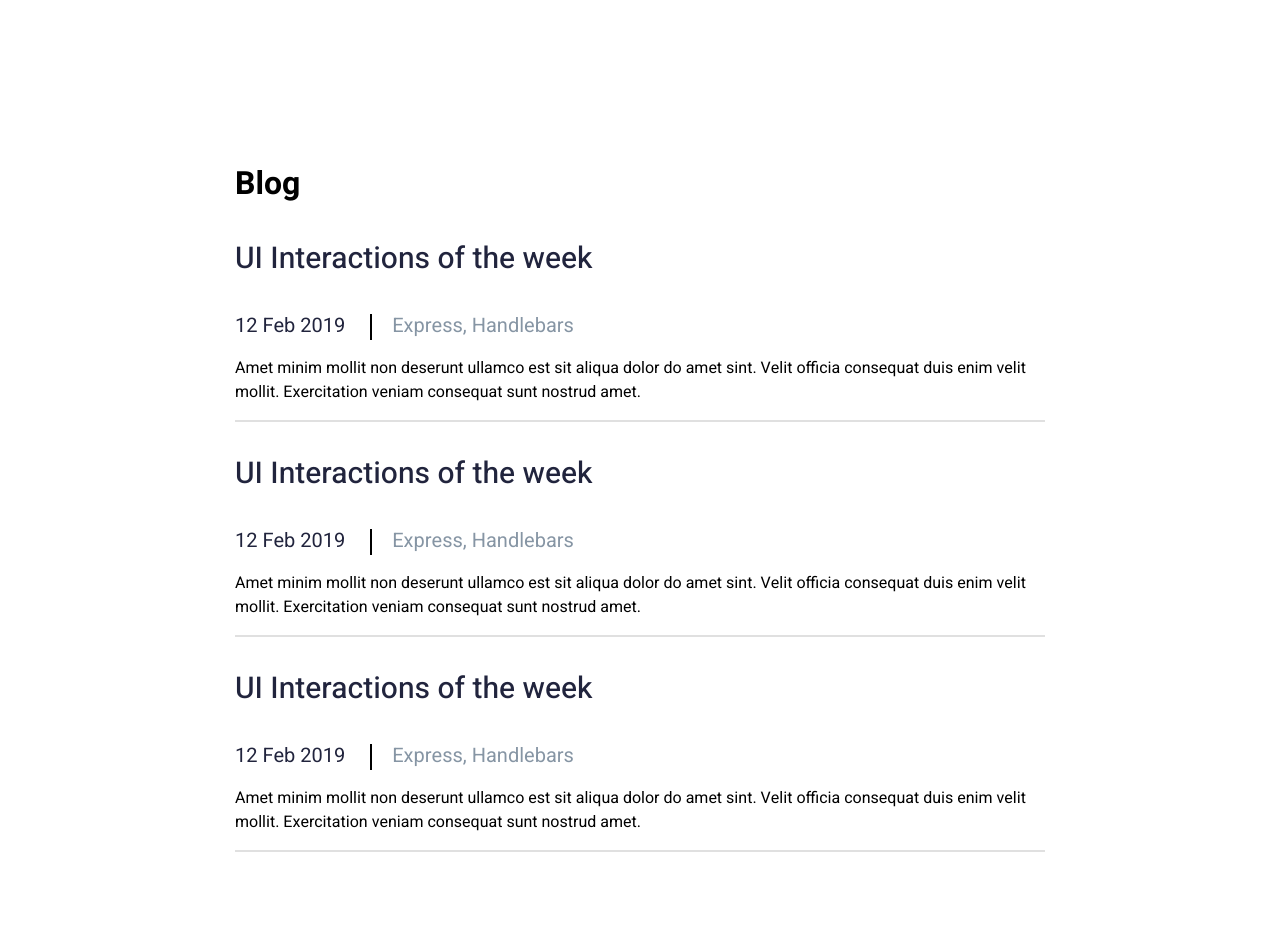
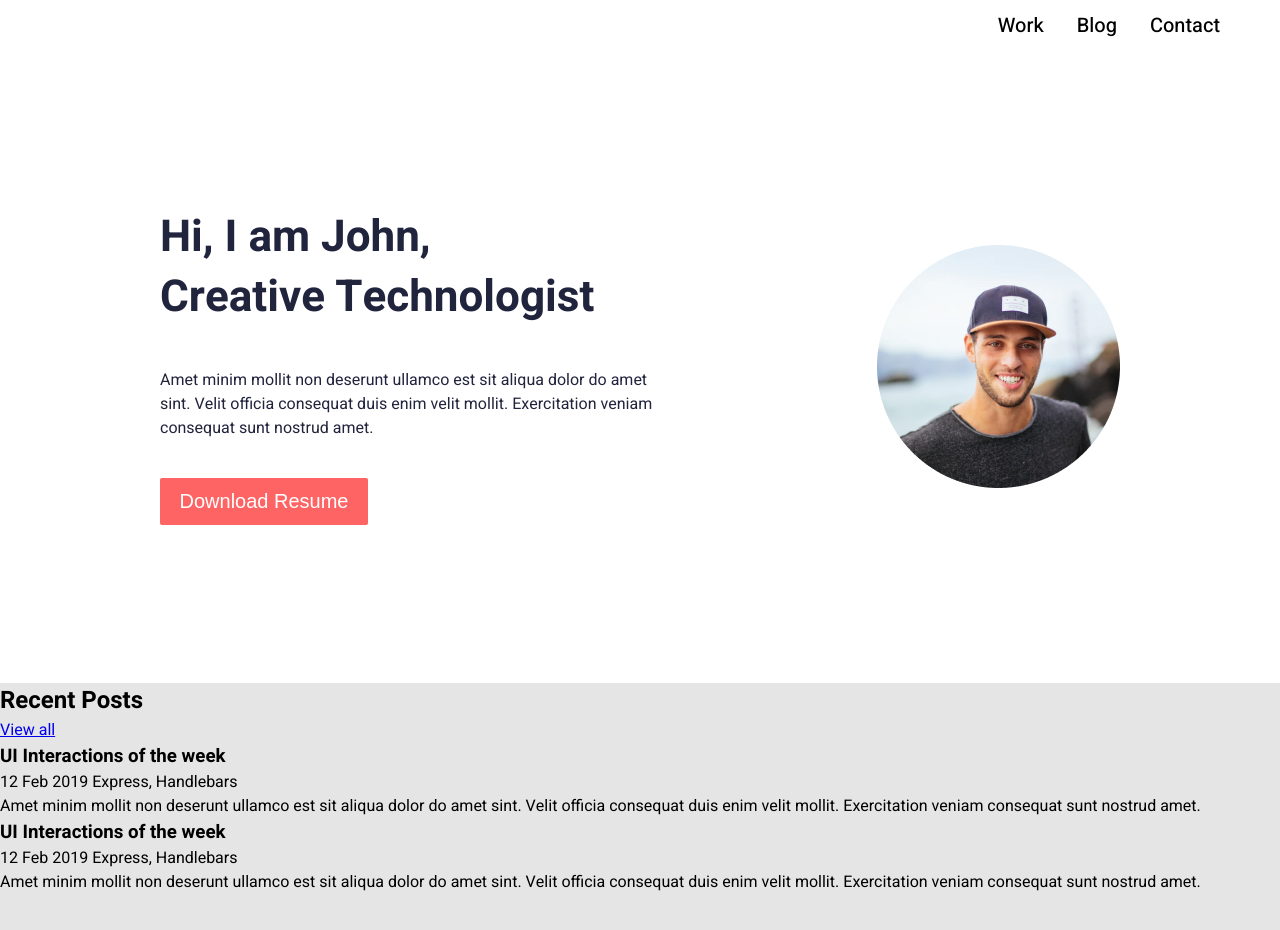
Before and after one commit to umrasghar/my-portfolio, a plain HTML site: page index.html in a window 1280 px wide. After the commit the page ends 894 px from the top, so only its background shows below. Drawn offline with Linux system fonts and the light colour scheme.

Commit message:
#JustStarted the portfolio site

```diff
--- /dev/null
+++ b/css/blogStyles.css
@@ -0,0 +1,113 @@
+html, body{
+    font-family: 'Heebo', sans-serif;
+    scroll-behavior: smooth;
+}
+
+nav ul{
+    list-style: none;
+    margin: 0;
+    padding: 20px;
+    display: flex;
+    justify-content: end;
+
+}
+
+nav ul li{
+    padding: 10px 20px;
+    font-weight: bold;
+}
+
+nav ul li a{
+    text-decoration: none;
+    color: black;
+}
+
+#blog h1{
+    font-weight: 700;
+}
+.blog-item{
+    cursor: pointer;
+}
+
+.blog-item h3{
+    font-weight: 500;
+    font-size: 30px;
+    line-height: 44px;
+    color: #21243D;
+}
+
+.blog-item .published-date{
+    font-weight: 400;
+    font-size: 20px;
+    line-height: 29px;
+    color: #21243D;
+}
+
+.blog-item .category{
+    font-weight: 400;
+    font-size: 20px;
+    line-height: 29px;
+    color: #8695A4;
+}
+
+.blog-item .pipe-line{
+    border: 1px solid #000000;
+    height: 21px;
+    width: 0;
+    margin-left: 20px;
+    margin-right: 20px;
+}
+
+hr{
+    border: 1px solid #E0E0E0;
+}
+
+#blog{
+    margin: 0px 235px 235px 235px;
+}
+
+button {
+    margin-top: 20px;
+    border: none;
+    padding: 8px 20px;
+    border-radius: 13px;
+    color: #21243D;
+    cursor: pointer;
+    box-shadow: 0 3px 6px rgba(0,0,0, 0.19), 0 3px 6px rgba(0,0,0,0.23);
+}
+
+button:hover{
+    box-shadow: none;
+    font-size: small;
+}
+
+.card{
+    margin: 30px 30%;
+    padding: 30px;
+    border-radius: 8px;
+    box-shadow: rgba(50, 50, 93, 0.25) 0px 2px 5px -1px, rgba(0, 0, 0, 0.3) 0px 1px 3px -1px;
+}
+
+.card .card-title{
+    font-weight: 500;
+    font-size: 30px;
+    line-height: 44px;
+    color: #21243D;
+    margin-bottom: 10px;
+}
+
+.card .card-body{
+    font-weight: 400;
+    font-size: 20px;
+    line-height: 29px;
+    color: #21243D;
+}
+
+.card .card-body div:nth-child(1){
+    font-weight: bold;
+}
+
+.card .card-body div:nth-child(2),
+.card .card-body div:nth-child(3){
+    color: #8695A4;
+}
--- a/css/styles.css
+++ b/css/styles.css
@@ -1,40 +1,110 @@
 html, body{
     font-family: 'Heebo', sans-serif;
+    margin: 0;
+    padding: 0;
+    background-color: #E5E5E5;
 }
 
-.blog-item h3{
+h1,h2, h3, h4, h5, h6, p{
+    margin: 0;
+}
+
+/* Nav Bar  */
+
+header nav{
+    height: 50px;
+    background-color: #fff;
+    display: flex;
+    justify-content: flex-end;
+    padding-right: 60px;
+}
+
+header nav ul{
+    margin: 0;
+    display: flex;
+    align-items: center;
+    gap: 33px;
+}
+
+header nav li{
+    list-style: none;
+
+}
+
+header nav li a{
+    text-decoration: none;
     font-weight: 500;
-    font-size: 30px;
-    line-height: 44px;
+    font-size: 20px;
+    line-height: 29px;
+    text-align: right;
+    color: #000000;
+
+}
+
+/* Hero Section  */
+
+.hero-section{
+    background-color: #fff;
+    padding: 158px 0;
+}
+
+.hero-section .hero-inner{
+    max-width: 960px;
+    margin: 0 auto;
+    display: flex;
+    align-items: center;
+}
+
+.hero-section .hero-inner .left-col{
+    max-width: 497px;
+}
+
+.hero-section .hero-inner .left-col h1{
+    font-weight: 700;
+    font-size: 44px;
+    line-height: 60px;
+    /* or 136% */
+
+
+    /* Dark Color */
+
     color: #21243D;
 }
+.hero-section .hero-inner .left-col p{
+    margin-top: 40px;
+    font-weight: 400;
+    font-size: 16px;
+    line-height: 24px;
 
-.blog-item .published-date{
-    font-weight: 400;
+    /* Dark Color */
+
+    color: #21243D;
+
+}
+.hero-section .hero-inner .left-col button{
+    margin-top: 38px;
+    width: 208px;
+    height: 47px;
+    left: 148px;
+    top: 477px;
+
+    /* Primary */
+
+    background: #FF6464;
+    border-radius: 2px;
+    font-weight: 500;
     font-size: 20px;
     line-height: 29px;
-    color: #21243D;
+
+    color: #FFFFFF;
+
+    border: none;
+
 }
+.hero-section .hero-inner .right-col{
+    flex: 1;
+    display: flex;
+    justify-content: flex-end;
+    align-items: center;
 
-.blog-item .category{
-    font-weight: 400;
-    font-size: 20px;
-    line-height: 29px;
-    color: #8695A4;
 }
-
-.blog-item .pipe-line{
-    border: 1px solid #000000;
-    height: 21px;
-    width: 0;
-    margin-left: 20px;
-    margin-right: 20px;
-}
-
-hr{
-    border: 1px solid #E0E0E0;
-}
-
-body{
-    margin: 160px 235px 235px 235px;
-}
--- a/index.html
+++ b/index.html
@@ -11,8 +11,41 @@
     <link rel="stylesheet" href="./css/styles.css">
 </head>
 <body>
-    <h1>Blog</h1>
-    <article class="blog-item">
+    <header>
+        <nav>
+            <ul>
+                <li>
+                    <a href="#">Work</a>
+                </li>
+                <li>
+                    <a href="#">Blog</a>
+                </li>
+                <li>
+                    <a href="#">Contact</a>
+                </li>
+            </ul>
+        </nav>
+    </header>
+    <section class="hero-section">
+        <div class="hero-inner">
+            <div class="left-col">
+                <h1>Hi, I am John,</h1>
+                <h1>Creative Technologist</h1>
+                <p>Amet minim mollit non deserunt ullamco est sit aliqua dolor do amet sint. Velit officia consequat duis enim velit mollit. Exercitation veniam consequat sunt nostrud amet.</p>
+                <button>Download Resume</button>
+            </div>
+            <div class="right-col">
+                <img src="./imgs/pic1.png" alt="profile picture">
+            </div>
+        </div>
+    </section>
+    <section class="post-section">
+        <div class="post-header">
+            <h2>Recent Posts</h2>
+            <a href="#">View all</a>
+        </div>
+        <div class="posts">
+            <article class="post-item">
                 <header>
                     <h3>UI Interactions of the week</h3>
                 </header>
@@ -26,9 +59,8 @@
                     </span>
                 </div>
                 <p>Amet minim mollit non deserunt ullamco est sit aliqua dolor do amet sint. Velit officia consequat duis enim velit mollit. Exercitation veniam consequat sunt nostrud amet.</p>
-        <hr>
             </article>
-    <article class="blog-item">
+            <article class="post-item">
                 <header>
                     <h3>UI Interactions of the week</h3>
                 </header>
@@ -42,23 +74,8 @@
                     </span>
                 </div>
                 <p>Amet minim mollit non deserunt ullamco est sit aliqua dolor do amet sint. Velit officia consequat duis enim velit mollit. Exercitation veniam consequat sunt nostrud amet.</p>
-        <hr>
             </article>
-    <article class="blog-item">
-        <header>
-            <h3>UI Interactions of the week</h3>
-        </header>
-        <div>
-            <span class="published-date">
-                12 Feb 2019
-            </span>
-            <span class="pipe-line"></span>
-            <span class="category">
-                Express, Handlebars
-            </span>
         </div>
-        <p>Amet minim mollit non deserunt ullamco est sit aliqua dolor do amet sint. Velit officia consequat duis enim velit mollit. Exercitation veniam consequat sunt nostrud amet.</p>
-        <hr>
-    </article>
+    </section>
 </body>
 </html>
```
Also changed, not shown: blog.html (added, +91 -0 lines), imgs/pic1.png (added). Lines whose indentation alone changed are shown as unchanged.
